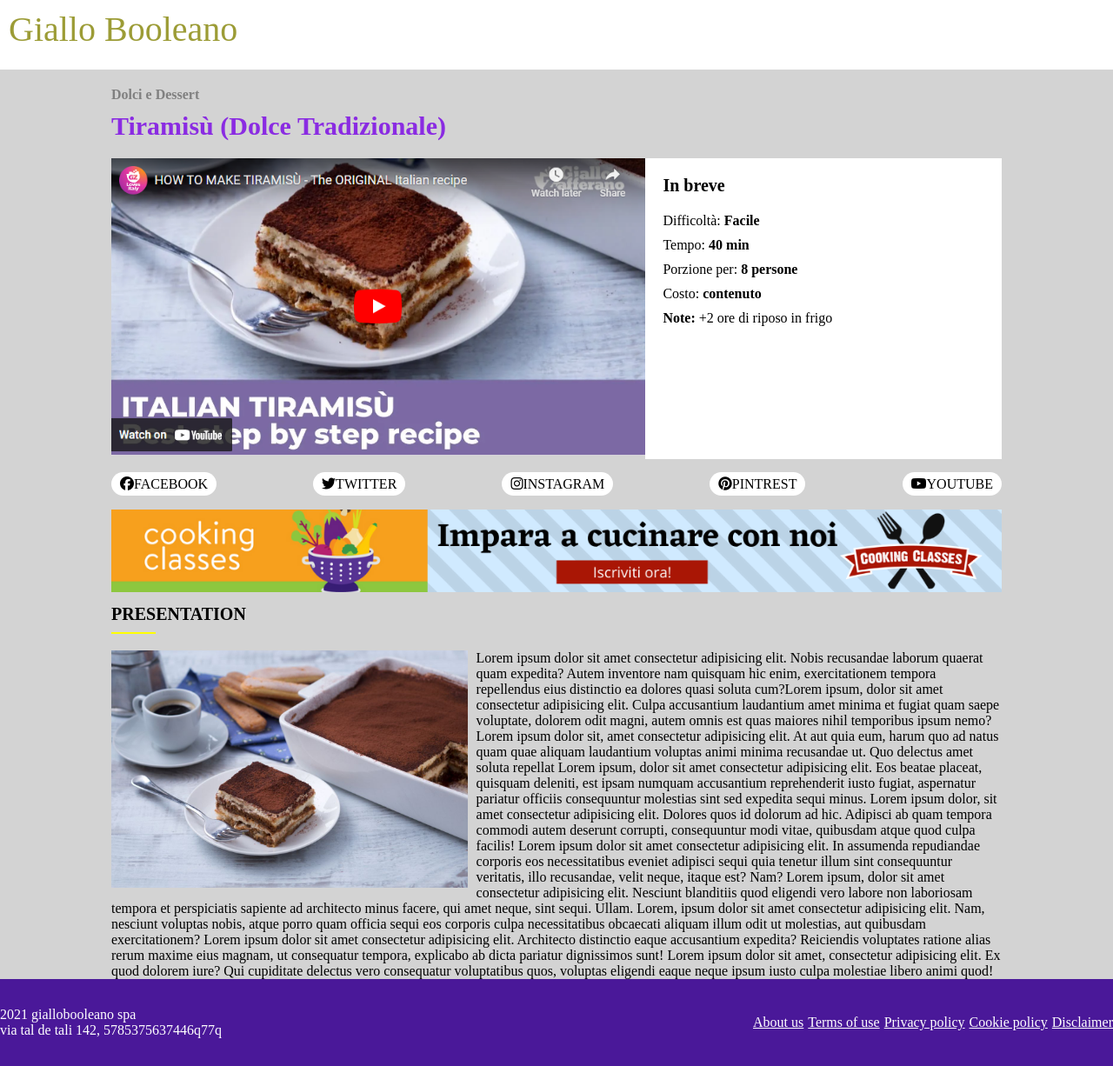
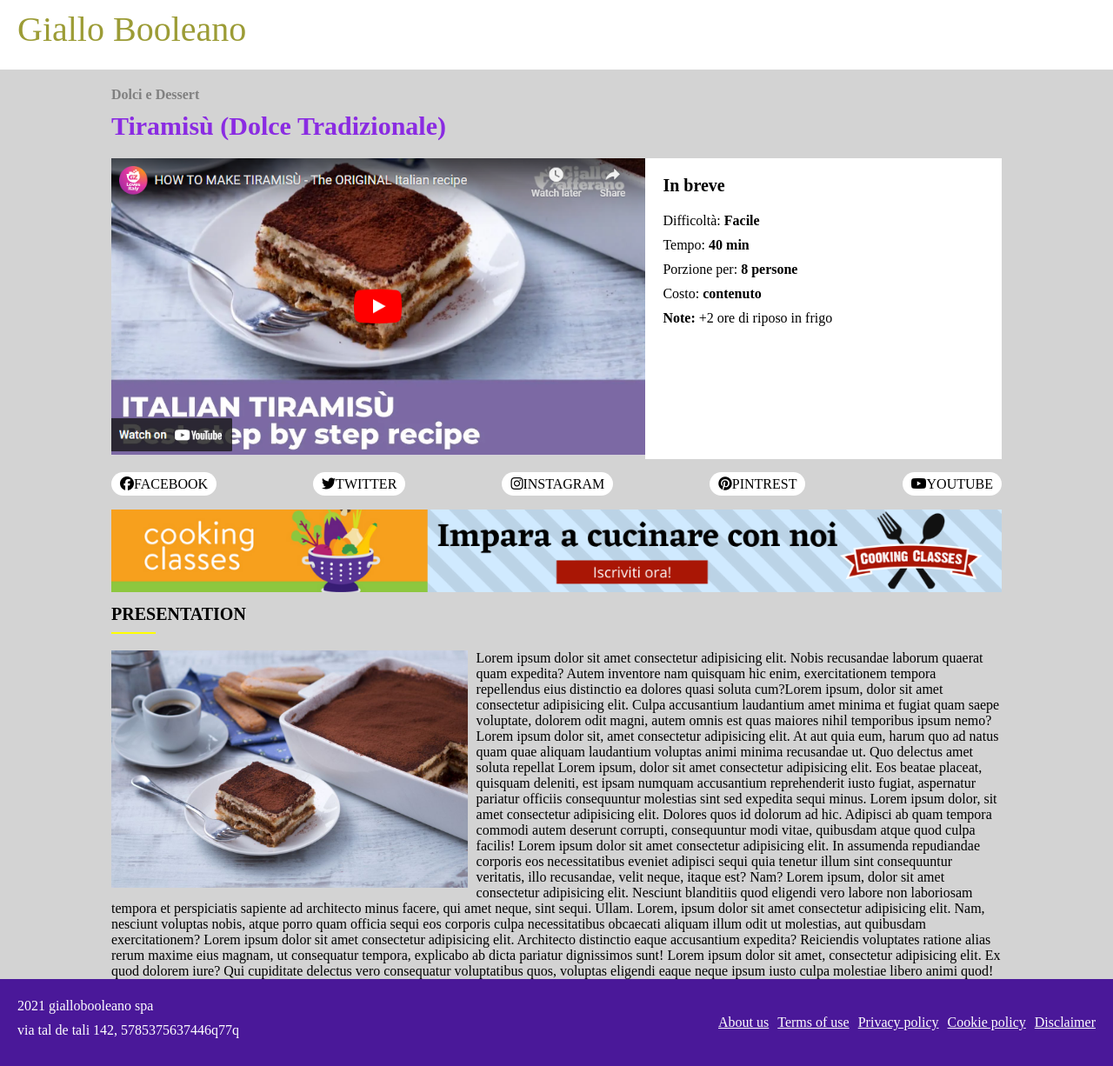
Before and after one commit to AlbertoOrlando/htmlcss-responsive-layout, a plain HTML site: page index.html in a window 1280 px wide. Shown: the whole page at 87% size. Drawn offline with Linux system fonts and the light colour scheme.

Commit message:
[fix] footer margin

```diff
--- a/css/style.css
+++ b/css/style.css
@@ -10,7 +10,7 @@ header {
     color: rgb(156, 156, 54);
     height: 80px;
     font-size: 40px;
-   padding: 10px 10px;
+   padding: 10px 20px;
 }
 
 /* versione tablet */
@@ -151,6 +151,8 @@ footer {
     display: flex;
     justify-content: space-between;
     align-items: center;
+    padding-left: 20px;
+    padding-right: 20px;
 }
 
 .ful ul{
@@ -159,7 +161,7 @@ footer {
 }
 
 .ful ul li{
-   padding-left: 5px;
+   padding-left: 10px;
 }
 
 .alas{
@@ -168,6 +170,10 @@ footer {
 
 .copy{
     color: white;
+}
+
+.fp{
+    margin-bottom: 10px;
 }
 
 
--- a/index.html
+++ b/index.html
@@ -59,8 +59,8 @@
     <!-- footer -->
     <footer>
             <div class="copy">
-                <p>2021 giallobooleano spa</p>
-                <p>via tal de tali 142, 5785375637446q77q</p>
+                <p class="fp">2021 giallobooleano spa</p>
+                <p class="fp">via tal de tali 142, 5785375637446q77q</p>
             </div>
             <div class="ful"><ul>
                 <li><a class="alas" href="gaeth">About us</a></li>
```
